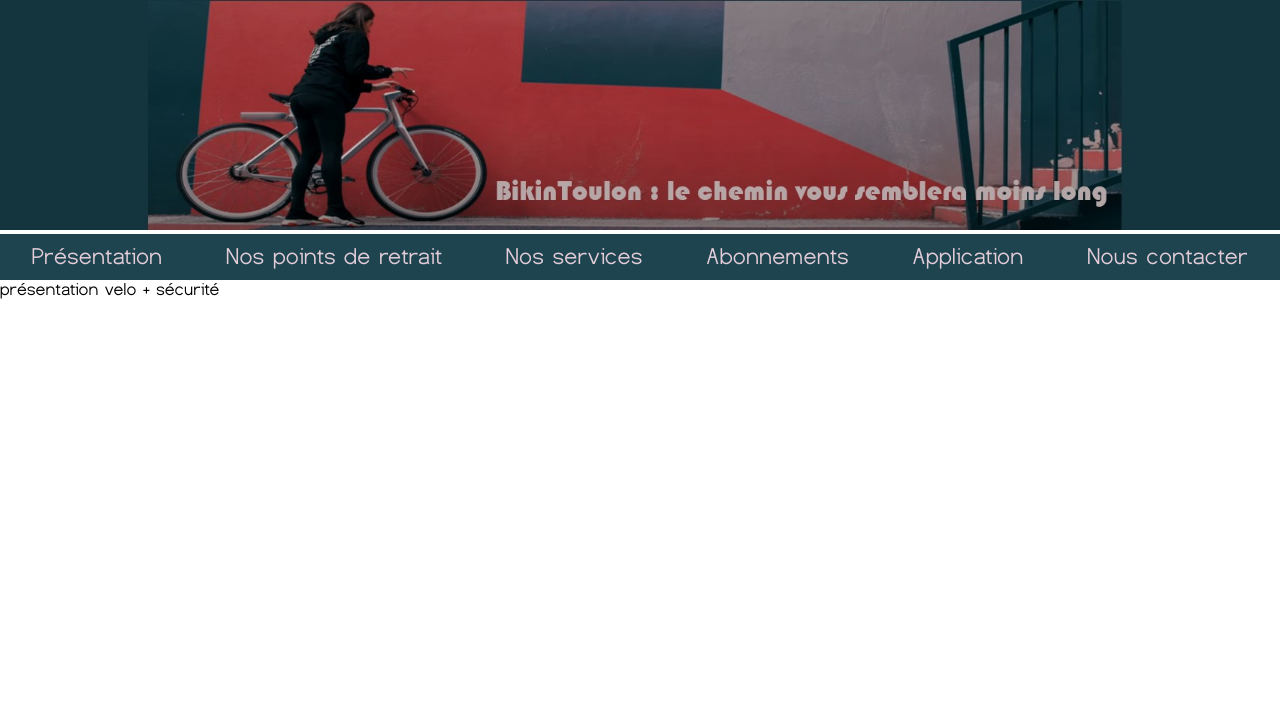
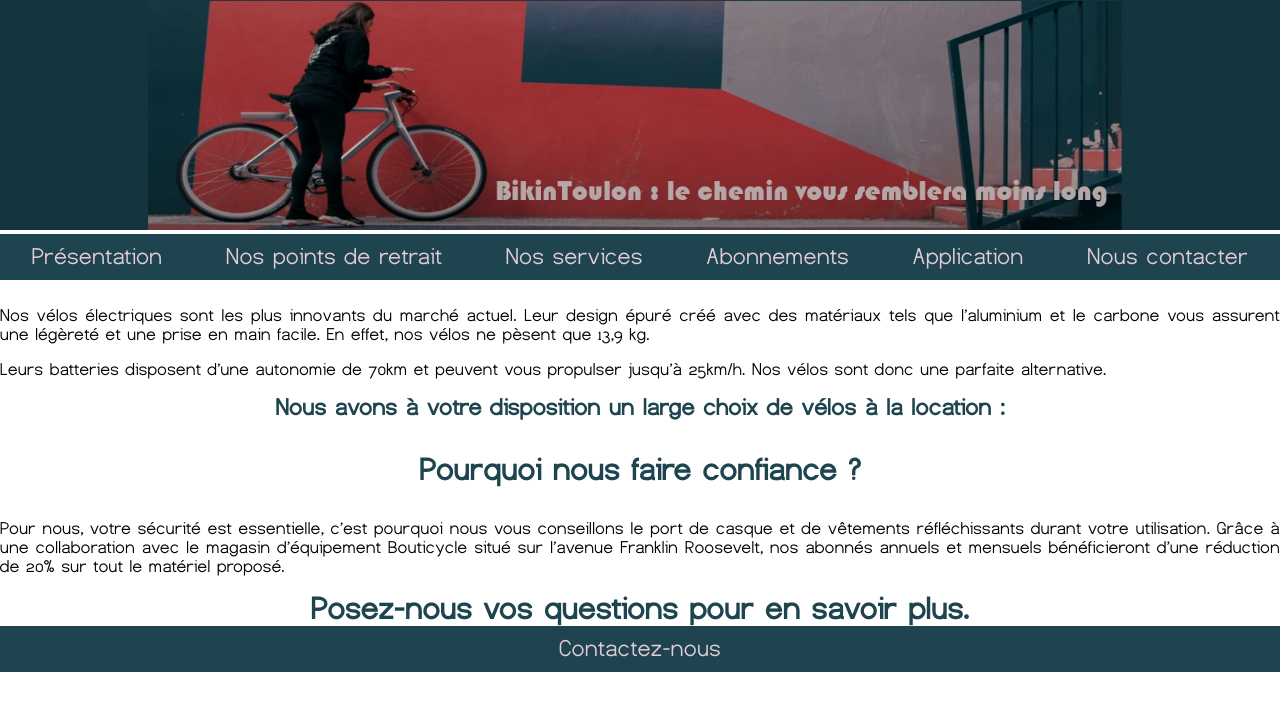
Before and after one commit to Gofrane0310/Bikintoulon, a website: page public_html/Pages_html/services.html in a window 1280 px wide. Drawn offline with Linux system fonts and the light colour scheme.

Commit message:
modif contact

```diff
--- a/public_html/Pages_html/services.html
+++ b/public_html/Pages_html/services.html
@@ -27,8 +27,38 @@
                     <li><a href="contact.html">Nous contacter</a></li>
                 </ul>
             </nav>
+        </header>
+        <section id="principal">
+            <article>
+                <p>
+                    Nos vélos électriques sont les plus innovants du marché actuel. Leur design épuré créé avec des matériaux tels que l’aluminium et le carbone vous assurent une légèreté et une prise en main facile. En effet, nos vélos ne pèsent que 13,9 kg.
+                </p>
+                <p>
+                    Leurs batteries disposent d’une autonomie de 70km et peuvent vous propulser jusqu’à 25km/h. Nos vélos sont donc une parfaite alternative.
+                </p>
+                <p>
+                    <h4>Nous avons à votre disposition un large choix de vélos à la location :</h4>
+                </p>
+                <p>
+                    <h1>Pourquoi nous faire confiance ?</h1>
+                </p>
+                <p>
+                    Pour nous, votre sécurité est essentielle, c’est pourquoi nous vous conseillons le port de casque et de vêtements réfléchissants durant votre utilisation. Grâce à une collaboration avec le magasin d’équipement Bouticycle situé sur l’avenue Franklin Roosevelt, nos abonnés annuels et mensuels bénéficieront d’une réduction de 20% sur tout le matériel proposé.
+                </p>
+                <p>
+                    <h1>Posez-nous vos questions pour en savoir plus.</h1>
+                    <nav>
+                        <ul>
+                            <li><a href="pages_html/contact.html">Contactez-nous</a></li>
+                        </ul>
+                    </nav>
+                </p>
 
-        </header>
-        <div>présentation velo + sécurité</div>
+            </article>
+            <aside>
+
+            </aside>
+
+        </section>
     </body>
 </html>
--- a/public_html/css/css_general.css
+++ b/public_html/css/css_general.css
@@ -60,3 +60,24 @@
     text-align: center; /* Le texte est centrÃ© */
     font-size: xx-large; /* Le texte est grossi en XXL */
 }
+
+h4 {
+    color: #1E444F; /* Couleur du texte */
+    text-align: center; /* Le texte est centrÃ© */
+    font-size: x-large; /* Le texte est grossi en XXL */
+}
+
+#principal {
+    margin-top: 10px; /* Marge supérieure */
+    display: flex; /* Ce conteneur est "flexible" */
+    flex-direction: row; /* Les éléments sont mis côte à côte */
+    text-align: justify; /* Alignement du texte : justifié */
+}
+#principal article {
+    flex: 1; /* Écriture raccourcie :
+                flex-grow: 1 et flex-shrink:1 = Chaque élément occupe l'espace idéal
+                (le + et le - à la fois) */
+}
+#principal article p {
+    padding-top: 16px; /* Marge intérieure supérieure */
+}
```
Also changed, not shown: public_html/Pages_html/abonnements.html (+4 -4 lines), public_html/Pages_html/retrait.html (+11 -6 lines), public_html/css/retrait.css (added, +24 -0 lines), public_html/index.html (+1 -1 lines).
